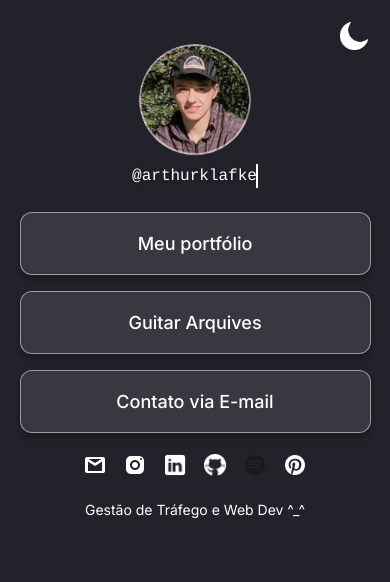
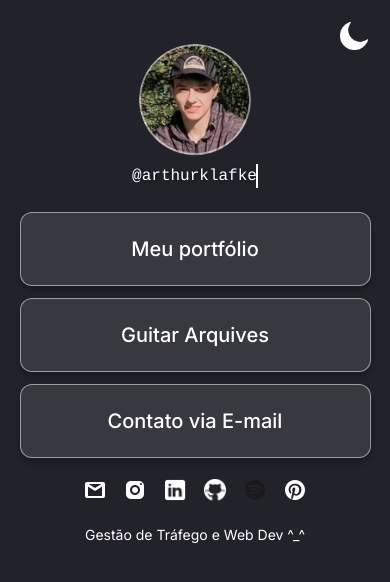
Before and after one commit to Klafke96/MyLinks-Linktree-website, a website: page index.html in a window 390 px wide. Drawn offline with Linux system fonts and the light colour scheme; files whose address does not match are found by name.

Commit message:
Save XIII - Mobile V4

```diff
--- a/style.css
+++ b/style.css
@@ -316,14 +316,19 @@ button, a, .hover-effect {
         align-items: center;
     }
 
-    /* Aumentando a largura e tamanho dos botões */
+    /* Aumentando a altura dos botões e diminuindo o espaço entre eles */
     ul li a {
         width: 90vw;               /* Botões ocupam 90% da largura da tela */
-        max-width: none;            /* Remove o limite de largura máxima */
-        padding: 20px 16px;         /* Aumenta o padding para botões maiores */
-        font-size: 18px;            /* Aumenta o tamanho da fonte dos botões */
-        border-radius: 12px;        /* Bordas mais arredondadas */
-        box-sizing: border-box;     /* Garante que o padding não afete a largura */
+        max-width: none;
+        padding: 24px 16px;         /* Aumenta o padding para botões maiores (mais altos) */
+        font-size: 20px;            /* Aumenta o tamanho da fonte dos botões */
+        border-radius: 12px;        /* Bordas arredondadas */
+        box-sizing: border-box;
+    }
+
+    /* Diminuindo o espaçamento entre os botões */
+    ul {
+        gap: 12px;                  /* Reduzindo o espaçamento entre os botões */
     }
 
     /* Ajustando os ícones sociais */
@@ -332,13 +337,13 @@ button, a, .hover-effect {
     }
 
     #social-icons a {
-        width: 28px;                /* Aumentando o tamanho dos ícones */
+        width: 28px;                /* Tamanho dos ícones */
         height: 28px;
     }
 
     /* Ajustando o rodapé */
     footer {
         padding: 24px 0;
-        font-size: 14px;            /* Ajuste no tamanho do texto do rodapé */
+        font-size: 14px;
     }
 }
```
